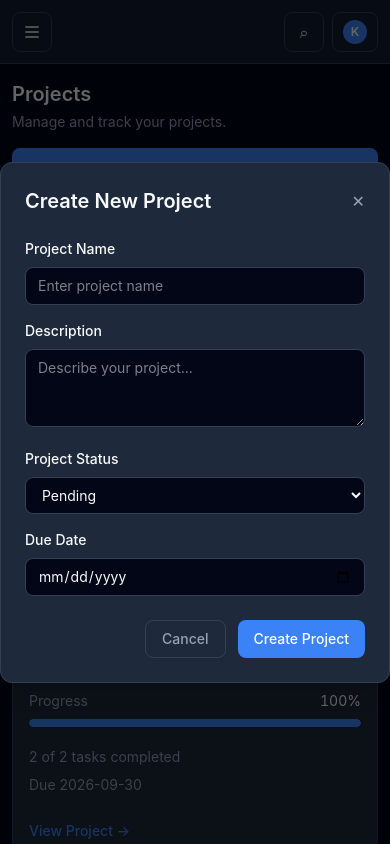
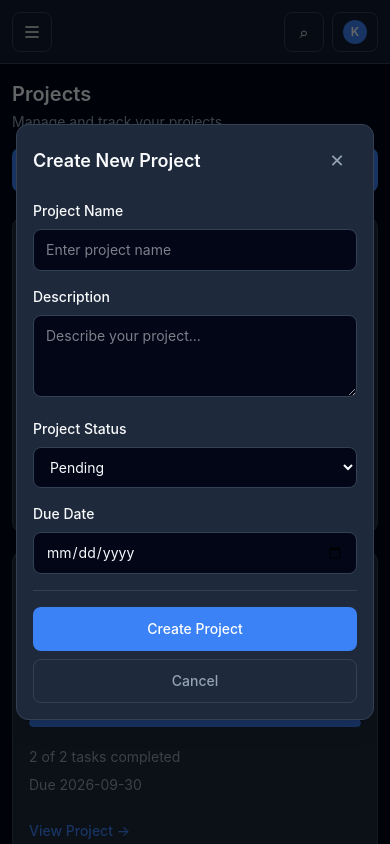
Before and after one commit to krishna-hingu/devflow, a React (Vite) app: page /projects in a window 390 px wide. Both pictures are taken after a click on the button "+ Create Project". Shown: the top 844 px of the page. Built offline with nearby package versions, Linux system fonts and the light colour scheme.

Commit message:
style: make project modal fit small screens

```diff
--- a/src/components/projects/CreateProjectModal.jsx
+++ b/src/components/projects/CreateProjectModal.jsx
@@ -29,15 +29,14 @@ function CreateProjectModal({ onClose }) {
     };
 
     addProject(newProject);
-
     onClose();
   };
 
   return (
-    <div className="fixed inset-0 z-50 flex items-center justify-center bg-black/60">
-      <div className="w-full max-w-lg rounded-xl border border-devflow-border bg-devflow-card p-6 shadow-xl">
-        <div className="mb-6 flex items-center justify-between">
-          <h2 className="text-xl font-semibold text-devflow-text">
+    <div className="fixed inset-0 z-50 flex items-center justify-center overflow-y-auto bg-black/60 p-4">
+      <div className="my-auto max-h-[calc(100dvh-2rem)] w-full max-w-lg overflow-y-auto rounded-xl border border-devflow-border bg-devflow-card p-4 shadow-xl sm:p-6">
+        <div className="mb-5 flex items-center justify-between gap-3 sm:mb-6">
+          <h2 className="text-lg font-semibold text-devflow-text sm:text-xl">
             Create New Project
           </h2>
 
@@ -45,93 +44,81 @@ function CreateProjectModal({ onClose }) {
             type="button"
             aria-label="Close modal"
             onClick={onClose}
-            className="text-devflow-text-muted hover:text-devflow-text"
+            className="flex h-10 w-10 shrink-0 items-center justify-center rounded-lg text-lg text-devflow-text-muted transition-colors hover:bg-devflow-background hover:text-devflow-text focus-visible:outline-none focus-visible:ring-2 focus-visible:ring-devflow-blue"
           >
             ✕
           </button>
         </div>
+
         <form onSubmit={handleSubmit} className="space-y-4">
           <div>
-            <label
-              htmlFor="projectName"
-              className="mb-2 block text-sm font-medium text-devflow-text"
-            >
+            <label htmlFor="projectName" className="mb-2 block text-sm font-medium text-devflow-text">
               Project Name
             </label>
-
             <input
               id="projectName"
               type="text"
               placeholder="Enter project name"
               value={newProjectName}
               onChange={(event) => setNewProjectName(event.target.value)}
-              className="w-full rounded-lg border border-devflow-border bg-devflow-background px-3 py-2 text-sm text-devflow-text outline-none"
+              className="w-full min-w-0 rounded-lg border border-devflow-border bg-devflow-background px-3 py-2.5 text-sm text-devflow-text outline-none focus:border-devflow-blue"
             />
           </div>
+
           <div>
-            <label
-              htmlFor="projectDescription"
-              className="mb-2 block text-sm font-medium text-devflow-text"
-            >
+            <label htmlFor="projectDescription" className="mb-2 block text-sm font-medium text-devflow-text">
               Description
             </label>
-
             <textarea
               id="projectDescription"
               rows="3"
               placeholder="Describe your project..."
               value={newProjectDescription}
               onChange={(event) => setNewProjectDescription(event.target.value)}
-              className="w-full rounded-lg border border-devflow-border bg-devflow-background px-3 py-2 text-sm text-devflow-text outline-none"
-            ></textarea>
+              className="w-full min-w-0 resize-y rounded-lg border border-devflow-border bg-devflow-background px-3 py-2.5 text-sm text-devflow-text outline-none focus:border-devflow-blue"
+            />
           </div>
+
           <div>
-            <label
-              htmlFor="projectStatus"
-              className="mb-2 block text-sm font-medium text-devflow-text"
-            >
+            <label htmlFor="projectStatus" className="mb-2 block text-sm font-medium text-devflow-text">
               Project Status
             </label>
-
             <select
               id="projectStatus"
               value={newProjectStatus}
               onChange={(event) => setNewProjectStatus(event.target.value)}
-              className="w-full rounded-lg border border-devflow-border bg-devflow-background px-3 py-2 text-sm text-devflow-text outline-none"
+              className="w-full min-w-0 rounded-lg border border-devflow-border bg-devflow-background px-3 py-2.5 text-sm text-devflow-text outline-none focus:border-devflow-blue"
             >
               <option value="Pending">Pending</option>
               <option value="In Progress">In Progress</option>
               <option value="Completed">Completed</option>
             </select>
           </div>
+
           <div>
-            <label
-              htmlFor="projectDueDate"
-              className="mb-2 block text-sm font-medium text-devflow-text"
-            >
+            <label htmlFor="projectDueDate" className="mb-2 block text-sm font-medium text-devflow-text">
               Due Date
             </label>
-
             <input
               id="projectDueDate"
               type="date"
               value={newProjectDueDate}
               onChange={(event) => setNewProjectDueDate(event.target.value)}
-              className="w-full rounded-lg border border-devflow-border bg-devflow-background px-3 py-2 text-sm text-devflow-text outline-none"
+              className="w-full min-w-0 rounded-lg border border-devflow-border bg-devflow-background px-3 py-2.5 text-sm text-devflow-text outline-none focus:border-devflow-blue"
             />
           </div>
-          <div className="flex justify-end gap-3 pt-2">
+
+          <div className="flex flex-col-reverse gap-2 border-t border-devflow-border pt-4 sm:flex-row sm:justify-end">
             <button
               type="button"
               onClick={onClose}
-              className="rounded-lg border border-devflow-border px-4 py-2 text-sm font-medium text-devflow-text-muted hover:bg-devflow-background"
+              className="min-h-11 rounded-lg border border-devflow-border px-4 py-2.5 text-sm font-medium text-devflow-text-muted transition-colors hover:bg-devflow-background"
             >
               Cancel
             </button>
-
             <button
               type="submit"
-              className="rounded-lg bg-devflow-blue px-4 py-2 text-sm font-medium text-white hover:bg-devflow-blue-hover"
+              className="min-h-11 rounded-lg bg-devflow-blue px-4 py-2.5 text-sm font-medium text-white transition-colors hover:bg-devflow-blue-hover"
             >
               Create Project
             </button>
```
